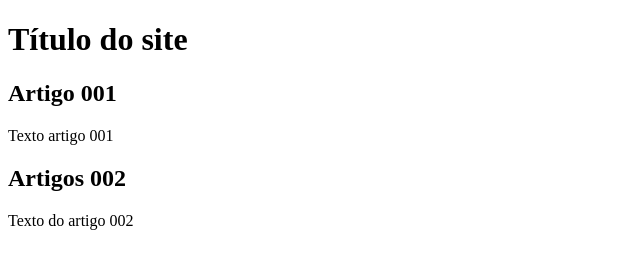
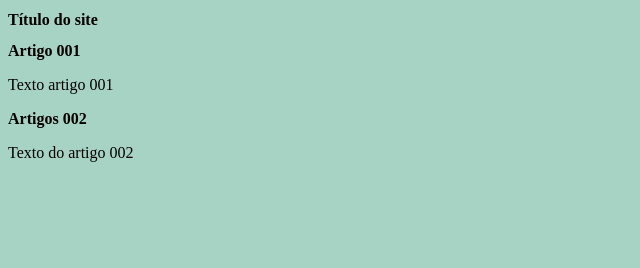
Before and after one commit to RonaldoSilva-dev/Projeto-Site, a plain HTML site: page index.html in a window 1280 px wide. Shown: the whole page, without its empty margins (0-640 px from the left). Drawn offline with Linux system fonts and the light colour scheme.

Commit message:
add css
Adicionei uma folha de estilo externo.

```diff
--- /dev/null
+++ b/estilo/style.css
@@ -0,0 +1,5 @@
+* {
+    background-color: rgb(167, 211, 196);
+    font-size: 16px;
+    font-family: Arial, Helvetica, sans-serif sans-serif;
+}
--- a/index.html
+++ b/index.html
@@ -4,6 +4,7 @@
     <meta charset="UTF-8">
     <meta name="viewport" content="width=device-width, initial-scale=1.0">
     <title>Título do site</title>
+    <link rel="stylesheet" href="estilo/style.css">
 </head>
 <body>
     <main>
```
